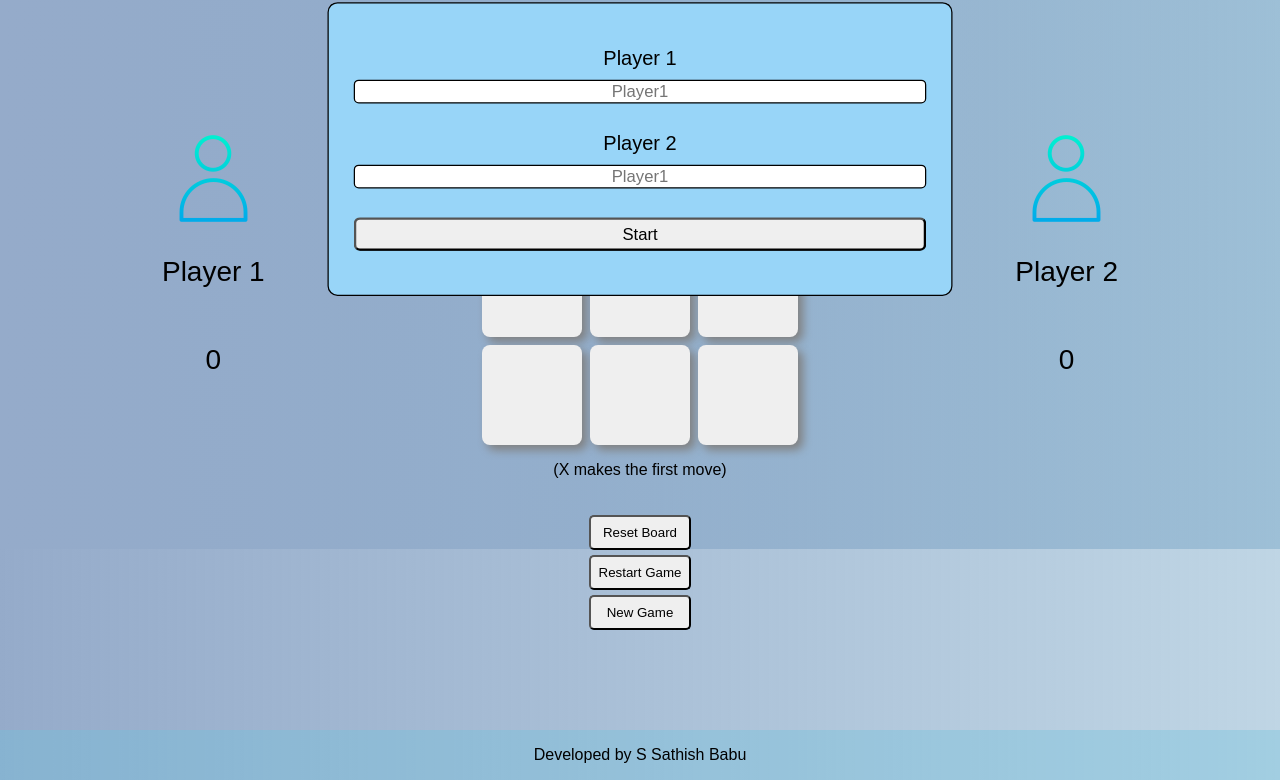
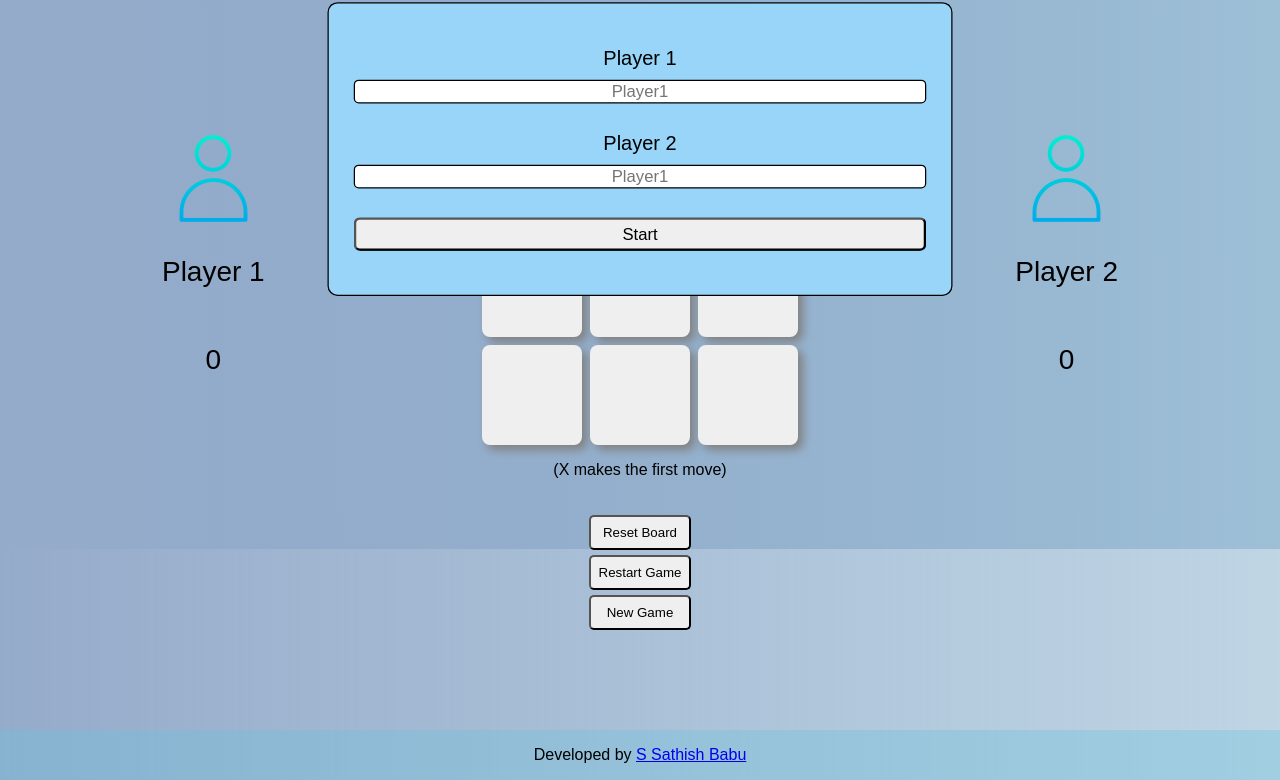
Before and after one commit to bumblebee211196/the-odin-project, a plain HTML site: page tic-tac-toe/index.html in a window 1280 px wide. Shown: the part 251-1031 px from the top of the page. Drawn offline with Linux system fonts and the light colour scheme.

Commit message:
🍱 Add hyper link

```diff
--- a/tic-tac-toe/index.html
+++ b/tic-tac-toe/index.html
@@ -64,7 +64,7 @@
                 </div>
             </div>
             <div class="footer">
-                <p>Developed by S Sathish Babu</p>
+                <p>Developed by <a href="https://github.com/bumblebee211196/the-odin-project/tree/main/tic-tac-toe">S Sathish Babu</a></p>
             </div>
         </div>
     </body>
```
